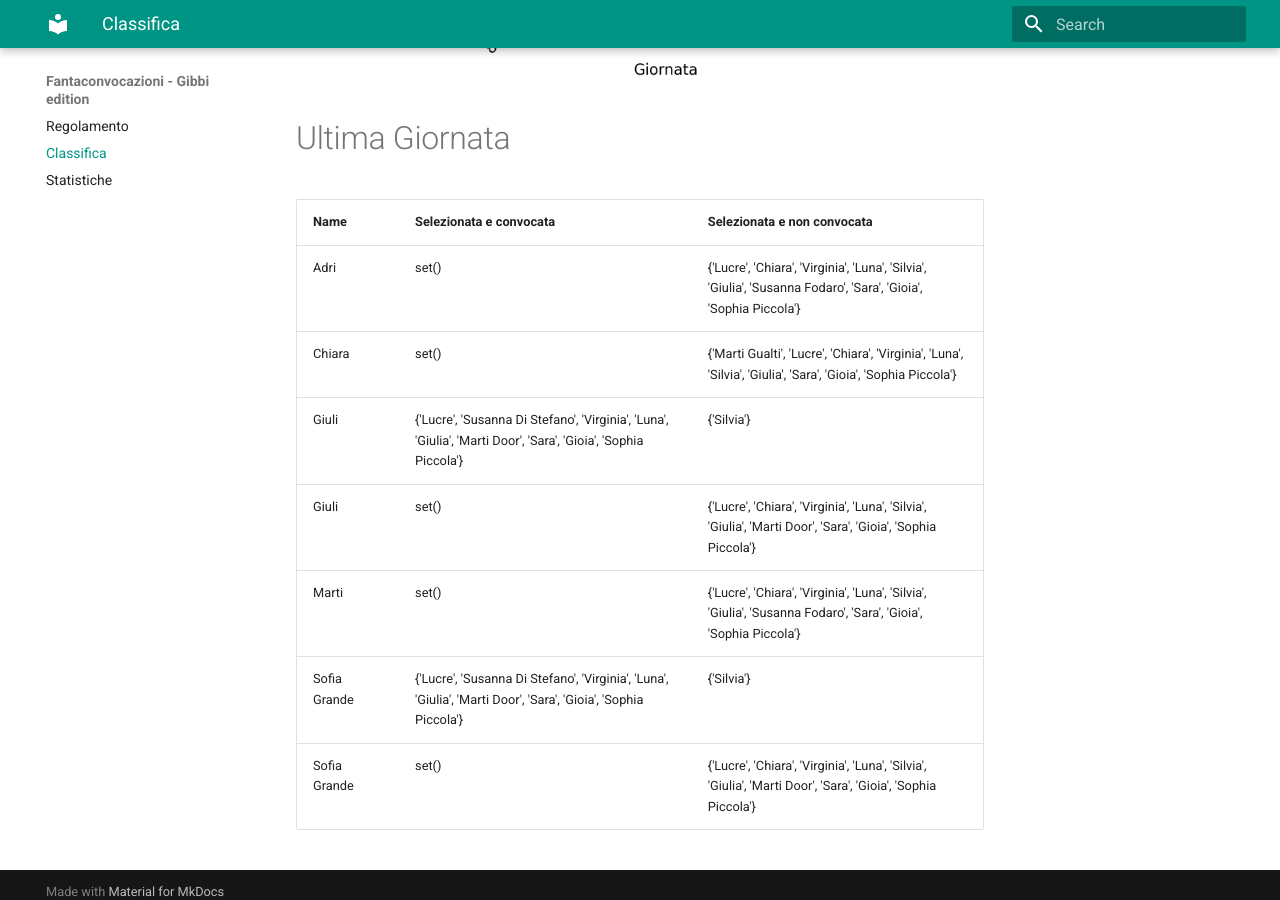
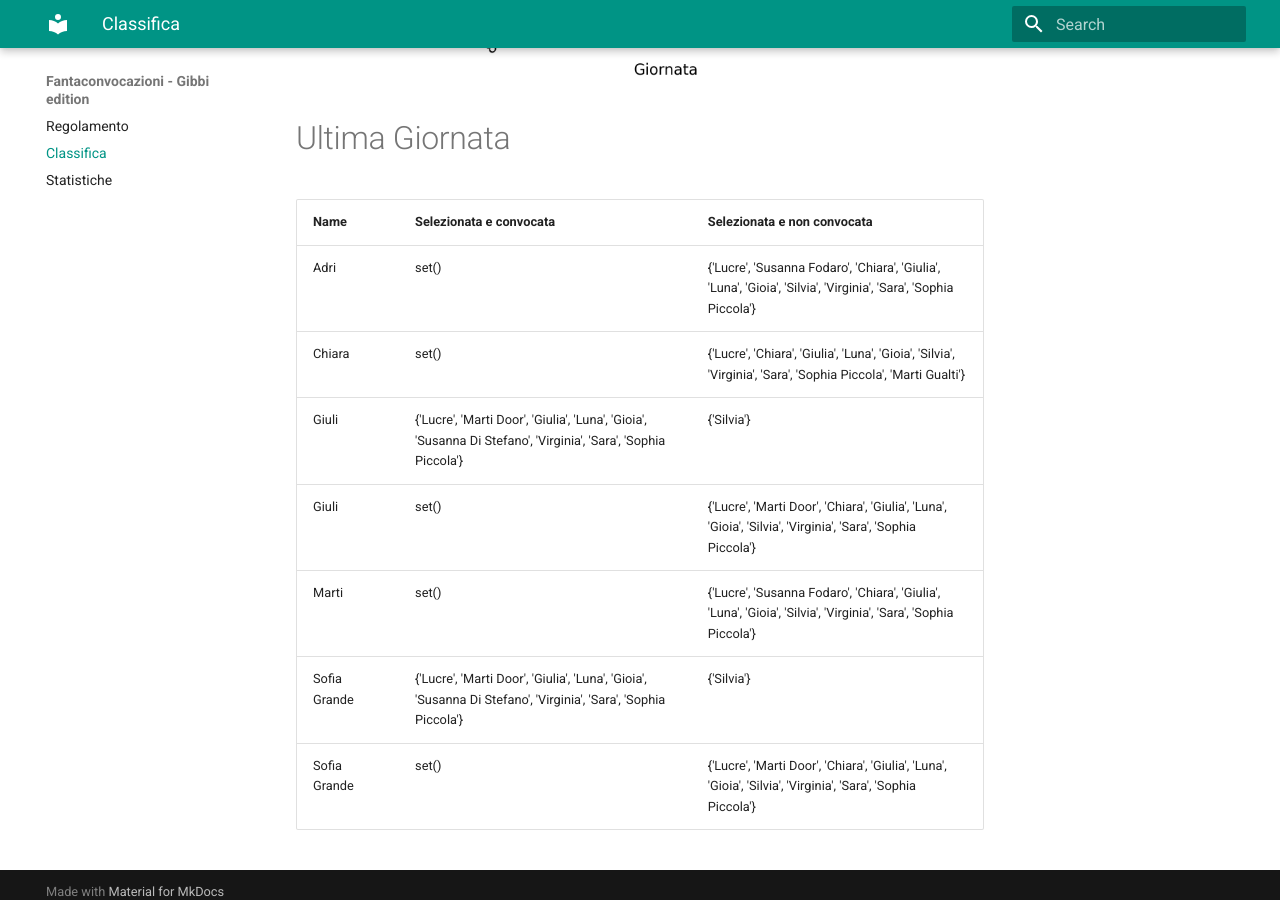
Before and after one commit to martinig94/fantagibbi, an MkDocs documentation site: the page built from docs/Classifica.md, in a window 1280 px wide and 900 px high, scrolled down 1030 px. Built offline with MkDocs 1.6.1 and Material for MkDocs 9.7.7, drawn with Linux system fonts in a browser that asks for light colours.

Commit message:
Auto-update from main.py

```diff
--- a/docs/Classifica.md
+++ b/docs/Classifica.md
@@ -18,11 +18,11 @@
 <!-- START_TABLE CORRECT -->
 | Name         | Selezionata e convocata                                                                                        | Selezionata e non convocata                                                                                      |
 |:-------------|:---------------------------------------------------------------------------------------------------------------|:-----------------------------------------------------------------------------------------------------------------|
-| Adri         | set()                                                                                                          | {'Lucre', 'Chiara', 'Virginia', 'Luna', 'Silvia', 'Giulia', 'Susanna Fodaro', 'Sara', 'Gioia', 'Sophia Piccola'} |
-| Chiara       | set()                                                                                                          | {'Marti Gualti', 'Lucre', 'Chiara', 'Virginia', 'Luna', 'Silvia', 'Giulia', 'Sara', 'Gioia', 'Sophia Piccola'}   |
-| Giuli        | {'Lucre', 'Susanna Di Stefano', 'Virginia', 'Luna', 'Giulia', 'Marti Door', 'Sara', 'Gioia', 'Sophia Piccola'} | {'Silvia'}                                                                                                       |
-| Giuli        | set()                                                                                                          | {'Lucre', 'Chiara', 'Virginia', 'Luna', 'Silvia', 'Giulia', 'Marti Door', 'Sara', 'Gioia', 'Sophia Piccola'}     |
-| Marti        | set()                                                                                                          | {'Lucre', 'Chiara', 'Virginia', 'Luna', 'Silvia', 'Giulia', 'Susanna Fodaro', 'Sara', 'Gioia', 'Sophia Piccola'} |
-| Sofia Grande | {'Lucre', 'Susanna Di Stefano', 'Virginia', 'Luna', 'Giulia', 'Marti Door', 'Sara', 'Gioia', 'Sophia Piccola'} | {'Silvia'}                                                                                                       |
-| Sofia Grande | set()                                                                                                          | {'Lucre', 'Chiara', 'Virginia', 'Luna', 'Silvia', 'Giulia', 'Marti Door', 'Sara', 'Gioia', 'Sophia Piccola'}     |
+| Adri         | set()                                                                                                          | {'Lucre', 'Susanna Fodaro', 'Chiara', 'Giulia', 'Luna', 'Gioia', 'Silvia', 'Virginia', 'Sara', 'Sophia Piccola'} |
+| Chiara       | set()                                                                                                          | {'Lucre', 'Chiara', 'Giulia', 'Luna', 'Gioia', 'Silvia', 'Virginia', 'Sara', 'Sophia Piccola', 'Marti Gualti'}   |
+| Giuli        | {'Lucre', 'Marti Door', 'Giulia', 'Luna', 'Gioia', 'Susanna Di Stefano', 'Virginia', 'Sara', 'Sophia Piccola'} | {'Silvia'}                                                                                                       |
+| Giuli        | set()                                                                                                          | {'Lucre', 'Marti Door', 'Chiara', 'Giulia', 'Luna', 'Gioia', 'Silvia', 'Virginia', 'Sara', 'Sophia Piccola'}     |
+| Marti        | set()                                                                                                          | {'Lucre', 'Susanna Fodaro', 'Chiara', 'Giulia', 'Luna', 'Gioia', 'Silvia', 'Virginia', 'Sara', 'Sophia Piccola'} |
+| Sofia Grande | {'Lucre', 'Marti Door', 'Giulia', 'Luna', 'Gioia', 'Susanna Di Stefano', 'Virginia', 'Sara', 'Sophia Piccola'} | {'Silvia'}                                                                                                       |
+| Sofia Grande | set()                                                                                                          | {'Lucre', 'Marti Door', 'Chiara', 'Giulia', 'Luna', 'Gioia', 'Silvia', 'Virginia', 'Sara', 'Sophia Piccola'}     |
 <!-- END_TABLE CORRECT -->
```
